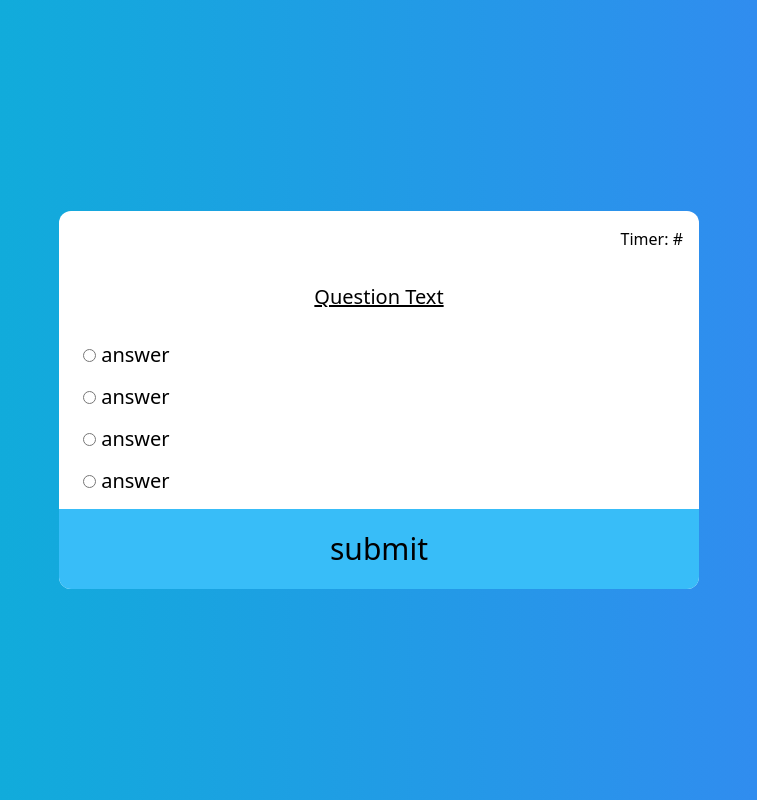
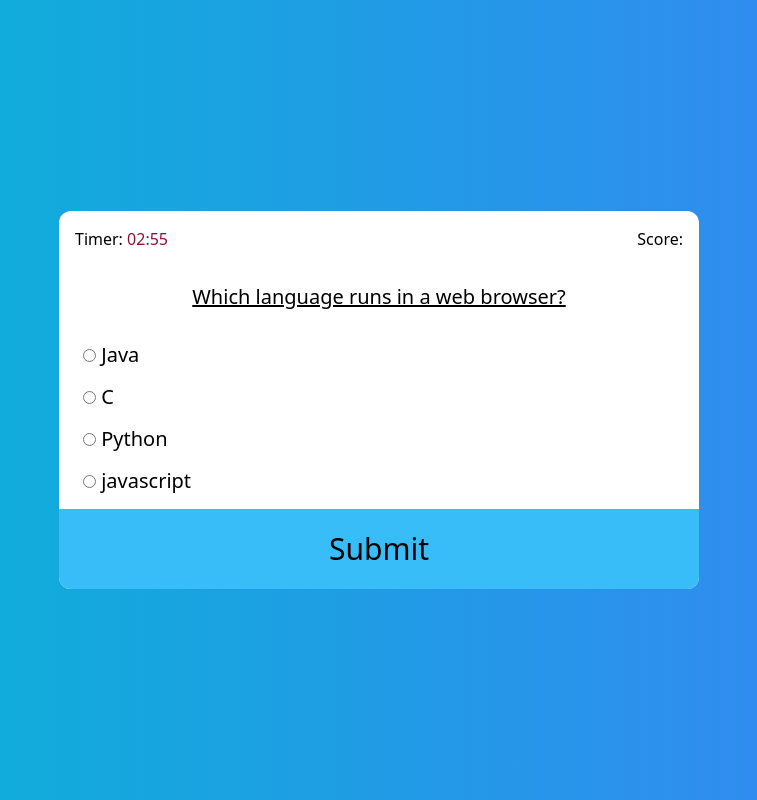
Before and after one commit to LuisMtz-0/shrimpQuiz, a plain HTML site: page index.html in a window 1280 px wide. Shown: the whole page, without its empty margins (261-1018 px from the left). Drawn offline with nearby package versions, Linux system fonts and the light colour scheme.

Commit message:
added new Html file

```diff
--- a/index.html
+++ b/index.html
@@ -5,35 +5,38 @@
   <meta http-equiv="X-UA-Compatible" content="IE=edge">
   <meta name="viewport" content="width=device-width, initial-scale=1.0">
   <script src="https://cdn.tailwindcss.com"></script>
-  <link rel="stylesheet" href="assets/css/style.css">
-  <title>Shrimp Quiz</title>
+  <!-- <link rel="stylesheet" href="style.css"> -->
+  <title>Shrimp Test</title>
 </head>
-
 <body class="bg-gradient-to-r from-cyan-500 to-blue-500 flex justify-center items-center h-screen m-0">
-  <main class="rounded-xl bg-white w-1/2" id="Quiz">
-      <div class="text-end items-start m-4" id="Timer">Timer: <span id="timer">#</span></div>
-      <h1 class="text-black text-xl text-bold text-center m-0 p-4 underline" id="Question">Question Text</h1>
+  <div class="rounded-xl bg-white w-1/2" id="quiz">
+    <div class="quiz-header">
+      <div class="flex m-4 justify-between" id="Timer">
+        <h1 class="text-end">Timer: <span class="text-rose-900" id="timer">00:00</span></h1>
+        <h1 class="text-start">Score: <span id="score"></span></h1>
+      </div>
+      <h2 class="text-black text-xl text-bold text-center m-0 p-4 underline" id="question">Question Text</h2>
       <ul class="ml-6">
         <li class="text-xl my-3.5">
-          <input type="radio" name="answer" id="text-a">
-          <label class="cursor-pointer hover:underline hover:text-2xl" for="text-a" id="answer-a">answer</label>
+          <input type="radio" name="answer" id="a" class="answer">
+          <label class="cursor-pointer hover:underline hover:text-2xl" for="a" id="a_text">Answer</label>
         </li>
         <li class="text-xl my-3.5">
-          <input type="radio" name="answer" id="text-b">
-          <label class="cursor-pointer hover:underline hover:text-2xl" for="text-b" id="answer-b">answer</label>
+          <input type="radio" name="answer" id="b" class="answer">
+          <label class="cursor-pointer hover:underline hover:text-2xl" for="b" id="b_text">Answer</label>
         </li>
         <li class="text-xl my-3.5">
-          <input type="radio" name="answer" id="text-c">
-          <label class="cursor-pointer hover:underline hover:text-2xl" for="text-c" id="answer-c">answer</label>
+          <input type="radio" name="answer" id="c" class="answer">
+          <label class="cursor-pointer hover:underline hover:text-2xl" for="c" id="c_text">Answer</label>
         </li>
         <li class="text-xl my-3.5">
-          <input type="radio" name="answer" id="text-d">
-          <label class="cursor-pointer hover:underline hover:text-2xl" for="text-d" id="answer-d">answer</label>
+          <input type="radio" name="answer" id="d" class="answer">
+          <label class="cursor-pointer hover:underline hover:text-2xl" for="d" id="d_text">Answer</label>
         </li>
       </ul>
     </div>
-    <button class="text-center w-full bg-sky-400 hover:bg-rose-400 h-20 rounded-b-xl text-3xl cursor-pointer focus:bg-green-500" id="submit">submit</button>
-  </main>
-
+    <button class="text-center w-full bg-sky-400 hover:bg-rose-400 h-20 rounded-b-xl text-3xl cursor-pointer focus:bg-green-500" id="submit">Submit</button>
+  </div>
 </body>
+<script src="java/script.js"></script>
 </html>
--- /dev/null
+++ b/java/script.js
@@ -0,0 +1,119 @@
+const quizData = [
+  {
+    question: "Which language runs in a web browser?",
+    a: "Java",
+    b: "C",
+    c: "Python",
+    d: "javascript",
+    correct: "d",
+  },
+  {
+    question: "What does CSS stand for?",
+    a: "Central Style Sheets",
+    b: "Cascading Style Sheets",
+    c: "Cascading Simple Sheets",
+    d: "Cars SUVs Sailboats",
+    correct: "b",
+  },
+  {
+    question: "What does HTML stand for?",
+    a: "Hypertext Markup Language",
+    b: "Hypertext Markdown Language",
+    c: "Hyperloop Machine Language",
+    d: "Helicopters Terminals Motorboats Lamborginis",
+    correct: "a",
+  },
+  {
+    question: "What year was JavaScript launched?",
+    a: "1996",
+    b: "1995",
+    c: "1994",
+    d: "none of the above",
+    correct: "b",
+  },
+];
+const quiz = document.getElementById('quiz')
+const answerEls = document.querySelectorAll('.answer')
+const questionEl = document.getElementById('question')
+const a_text = document.getElementById('a_text')
+const b_text = document.getElementById('b_text')
+const c_text = document.getElementById('c_text')
+const d_text = document.getElementById('d_text')
+const submitBtn = document.getElementById('submit')
+const scoreEl = document.getElementById("score")
+const timeEl = document.getElementById("timer")
+const btnScore = document.getElementById("btnScore")
+let currentQuiz = 0
+let score = 0
+let time = 180
+
+displayTime(time);
+
+const countDown = setInterval(() => {
+  time--;
+  displayTime(time);
+  if (time == 0 || time < 1) {
+    timeEnd()
+    clearInterval(countDown);
+  }
+}, 1000);
+
+function displayTime(second) {
+  const min = Math.floor(second / 60);
+  const sec = Math.floor(second % 60);
+  timeEl.innerHTML = `
+  ${min < 10 ? "0" : ""}${min}:${sec < 10 ? "0" : ""}${sec}
+  `;
+}
+
+loadQuiz()
+function loadQuiz() {
+  deselectAnswers()
+  const currentQuizData = quizData[currentQuiz]
+  questionEl.innerText = currentQuizData.question
+  a_text.innerText = currentQuizData.a
+  b_text.innerText = currentQuizData.b
+  c_text.innerText = currentQuizData.c
+  d_text.innerText = currentQuizData.d
+}
+function deselectAnswers() {
+  answerEls.forEach(answerEl => answerEl.checked = false)
+}
+function getSelected() {
+  let answer
+  answerEls.forEach(answerEl => {
+    if (answerEl.checked) {
+      answer = answerEl.id
+    }
+  })
+  return answer
+}
+submitBtn.addEventListener('click', () => {
+  const answer = getSelected()
+  if (answer) {
+    if (answer === quizData[currentQuiz].correct) {
+      score++
+      scoreEl.innerText = score
+    }
+    currentQuiz++
+    console.log("This Works")
+    if (currentQuiz < quizData.length) {
+      loadQuiz()
+    } else {
+      quiz.innerHTML = `
+         <h2 class="text-black text-3xl text-bold text-center m-0 p-4 underline">You answered <span class="text-black hover:text-rose-600"> ${score}/${quizData.length} </span>questions correctly</h2>
+         <button class="items-center text-center w-full bg-sky-200 hover:bg-rose-400 h-8 rounded-xl text-3xl cursor-pointer focus:bg-sky-500" onclick="window.location.href='board.html';" >LeaderBoard</button>
+         <button class="text-center w-full bg-sky-400 hover:bg-rose-400 h-20 rounded-b-xl text-3xl cursor-pointer focus:bg-green-500" onclick="location.reload()">Reload</button>
+         `
+
+    }
+  }
+})
+
+function timeEnd() {
+  quiz.innerHTML =
+    `
+  <h2 class="text-black text-bold text-3xl text-rose-900 text-center m-5"> Time is over! You have answered ${score}/${quizData.length} questions.</h2>
+  <button class="text-center w-full bg-sky-400 hover:bg-rose-400 h-20 rounded-b-xl text-3xl cursor-pointer focus:bg-green-500" onclick="location.reload()">Reload</button>
+  `
+}
```
Also changed, not shown: board.html (added, +20 -0 lines), assets/java/script.js (deleted), 2 other files.
